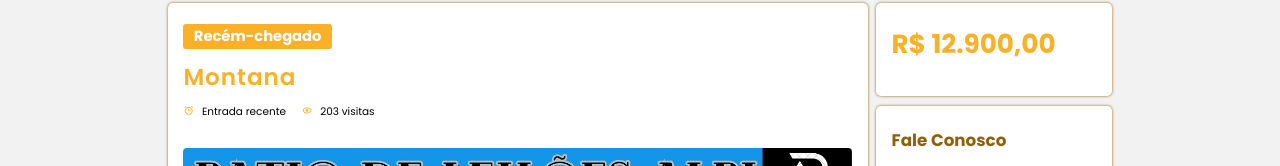
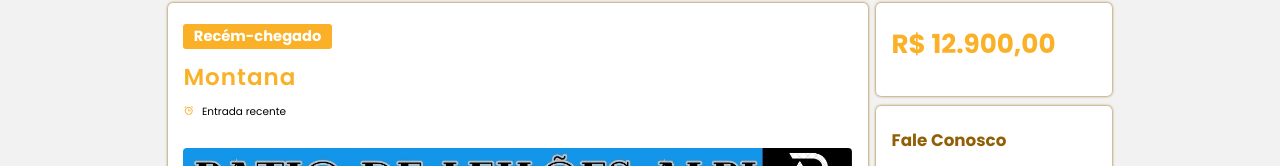
Before and after one commit to alpileioes/alpisite, a website: page Anuncios/anunciomontana.html in a window 1280 px wide. Shown: the part 150-316 px from the top of the page. Drawn offline with nearby package versions, Linux system fonts and the light colour scheme.

Commit message:
Update anunciomontana.html

```diff
--- a/Anuncios/anunciomontana.html
+++ b/Anuncios/anunciomontana.html
@@ -80,7 +80,7 @@
             <h5>Montana</h5>
             <div class="data">
                 <span><i class="bx bx-alarm"></i> Entrada recente</span>
-                <span><i class="bx bx-show"></i> 203 visitas</span>
+
             </div>
 
 
```
